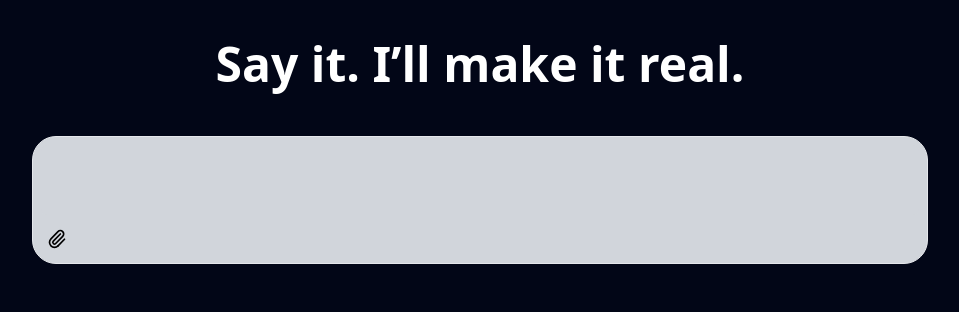
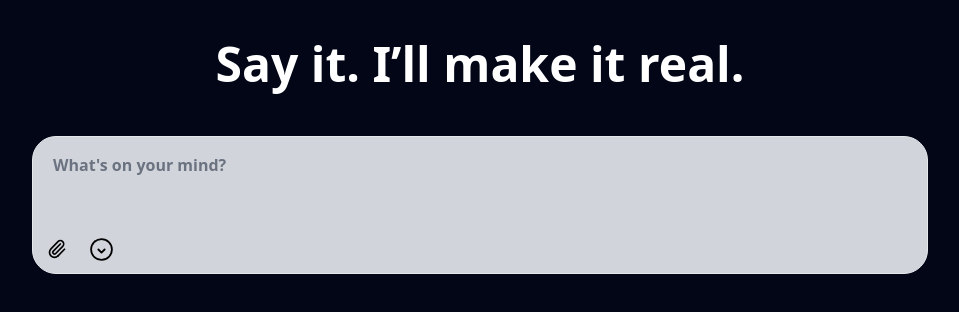
Before and after one commit to shuboi37/Gemzy, a React (Vite) app in the folder geminiProject/frontend/: page / in a window 1280 px wide. Shown: the top 312 px of the page, without its empty margins (160-1119 px from the left). Built offline with nearby package versions, Linux system fonts and the light colour scheme; a web font is replaced by a local one.

Commit message:
final-migration-ts

```diff
--- a/geminiProject/frontend/src/App.tsx
+++ b/geminiProject/frontend/src/App.tsx
@@ -1,4 +1,4 @@
-import { useEffect, useRef, useState } from "react";
+import { useState } from "react";
 import axios from "axios";
 import { Textarea } from "./components/ui/TextArea";
 import { PromptInputWithActions } from "./components/inputBox-demo";
@@ -47,16 +47,18 @@ function App() {
         setFiles([]);
       }
     } catch (error) {
-      throw new Error(`Error: ${error.message}`);
+      if (error instanceof Error) {
+        throw new Error(`Error: ${error.message}`);
+      } else {
+        throw new Error("Something went wrong....");
+      }
     } finally {
       setLoading(false);
     }
   }
-
   const onSubmitHandler = () => {
     fetcher();
   };
-
   return (
     <div className="flex flex-col h-screen px-4 py-10 space-y-12 items-center">
       {!response && (
@@ -70,7 +72,7 @@ function App() {
           setModel={setModel}
           files={files}
           setFiles={setFiles}
-          onChange={(e: React.ChangeEvent<HTMLInputElement>) =>
+          onChange={(e: React.ChangeEvent<HTMLTextAreaElement>) =>
             setInput(e.target.value)
           }
           value={input}
--- a/geminiProject/frontend/src/components/inputBox-demo.tsx
+++ b/geminiProject/frontend/src/components/inputBox-demo.tsx
@@ -19,7 +19,7 @@ type PromptInputWithActionsProps = {
   setFiles: React.Dispatch<React.SetStateAction<File[]>>;
   value: string;
   loading: boolean;
-  onChange: () => void;
+  onChange: (e: React.ChangeEvent<HTMLTextAreaElement>) => void;
   onSubmit: () => void;
   disabled: boolean;
 };
@@ -102,7 +102,7 @@ export function PromptInputWithActions({
         </div>
       )}
 
-      <PromptInputTextarea placeholder="What's on your mind?" />
+      <PromptInputTextarea />
 
       <PromptInputActions className="flex items-center justify-between gap-2 pt-2">
         <div className="flex items-center gap-4">
--- a/geminiProject/frontend/src/components/ui/InputBox.tsx
+++ b/geminiProject/frontend/src/components/ui/InputBox.tsx
@@ -13,7 +13,7 @@ import React, { createContext, useContext, useEffect, useRef } from "react";
 const PromptInputContext = createContext({
   isLoading: false,
   value: "",
-  onChange: () => {},
+  onChange: (_e: React.ChangeEvent<HTMLTextAreaElement>) => {},
   maxHeight: 240,
   onSubmit: () => {},
   disabled: false,
@@ -32,7 +32,7 @@ type PromptInputProps = {
   loading: boolean;
   maxHeight?: number;
   value: string;
-  onChange: () => void;
+  onChange: (_e: React.ChangeEvent<HTMLTextAreaElement>) => void;
   onSubmit: () => void;
   disabled: boolean;
   children: React.ReactNode;
@@ -77,14 +77,14 @@ type PromptInputTextareaProps = {
   className?: string;
   onKeyDown?: (e: React.KeyboardEvent) => void;
   disableAutosize?: boolean;
-  placeholder: string;
+  placeholder?: string;
 };
 
 function PromptInputTextarea({
   className,
   onKeyDown,
   disableAutosize = false,
-  placeholder,
+  placeholder = "What's on your mind?",
 
   ...props
 }: PromptInputTextareaProps) {
@@ -116,14 +116,15 @@ function PromptInputTextarea({
     <Textarea
       ref={textareaRef}
       value={value}
-      onChange={onChange}
+      onChange={(e) => onChange?.(e)}
       onKeyDown={handleKeyDown}
       className={cn(
-        `text-black placeholder:text-gray-600
-        font-semibold min-h-[70px] w-full resize-none border-none bg-gray-300 shadow-none outline-none focus-visible:ring-0 focus-visible:ring-offset-0`,
+        `text-black placeholder:text-gray-500
+        font-semibold min-h-[80px] w-full resize-none border-none bg-gray-300 shadow-none outline-none focus-visible:ring-0 focus-visible:ring-offset-0`,
         className
       )}
       rows={1}
+      placeholder={placeholder}
       disabled={disabled} //....
       {...props}
     />
--- a/geminiProject/frontend/src/components/ui/ReusableUI.tsx
+++ b/geminiProject/frontend/src/components/ui/ReusableUI.tsx
@@ -15,10 +15,22 @@ export function DropdownSVG() {
   return (
     <svg
       xmlns="http://www.w3.org/2000/svg"
-      viewBox="0 0 512 512"
-      width="30"
-      height="30"
-    ></svg>
+      width="25"
+      height="25"
+      viewBox="0 0 24 24"
+      fill="none"
+      stroke="#000"
+      strokeWidth="1.75"
+      strokeLinecap="round"
+      strokeLinejoin="round"
+      className="icon icon-tabler icons-tabler-outline icon-tabler-select"
+    >
+      {/* Circle outline */}
+      <circle cx="12" cy="12" r="10" />
+
+      {/* Centered downward chevron */}
+      <path d="M9 12l3 3l3-3" />
+    </svg>
   );
 }
 
```
